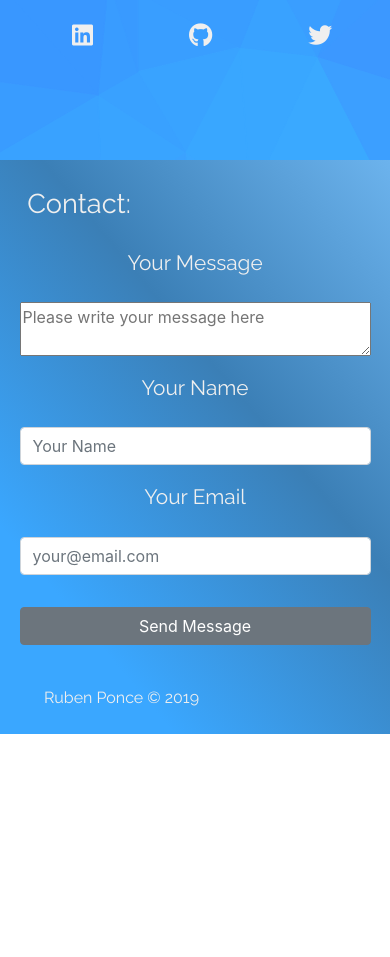
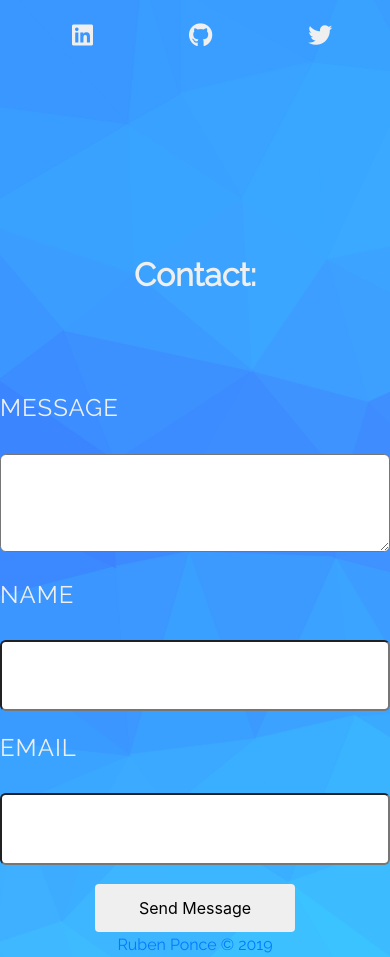
Before and after one commit to RubenPonce/react-portfolio, a React (Create React App) app: page /contact in a window 390 px wide. Before the commit the page ends 844 px from the top, so only its background shows below. Built offline with nearby package versions, Linux system fonts and the light colour scheme; a web font is replaced by a local one.

Commit message:
redoing contact form design

```diff
--- a/package.json
+++ b/package.json
@@ -13,7 +13,8 @@
     "react-dom": "^16.8.6",
     "react-router-dom": "^5.0.0",
     "react-scripts": "3.0.1",
-    "reactstrap": "^8.0.0"
+    "reactstrap": "^8.0.0",
+    "styled-components": "^4.3.2"
   },
   "builds": [
     {
--- a/src/App.css
+++ b/src/App.css
@@ -183,21 +183,21 @@ html {
 .project-card:nth-child(odd) {
   flex-direction: row-reverse;
 }
-.text-input {
-  display: flex;
-  flex-direction: column;
-}
+/*.text-input {*/
+/*  display: flex;*/
+/*  flex-direction: column;*/
+/*}*/
 
 .contact-form {
   width: 100%;
   display: flex;
   flex-direction: column;
-  background: linear-gradient(
-    50deg,
-    #3aa7ff 20%,
-    rgb(59, 127, 182) 60%,
-    rgb(108, 179, 237) 100%
-  );
+  /*background: linear-gradient(*/
+  /*  50deg,*/
+  /*  #3aa7ff 20%,*/
+  /*  rgb(59, 127, 182) 60%,*/
+  /*  rgb(108, 179, 237) 100%*/
+  /*);*/
   /* background: linear-gradient(135deg, #efefef 20%,black 60%, purple 100%) */
 }
 .introduction a:hover {
@@ -206,36 +206,7 @@ html {
 nav a:hover {
   color: #3aa7ff;
 }
-.contact-form h2 {
-  color: #efefef;
-  margin: 1em 63% 1em 1em;
-  font-size: 2rem;
-}
-.contact-form input,
-.contact-form textarea {
-  margin: 1em auto;
-  width: 40%;
-}
-.contact-form form {
-  display: flex;
-  flex-direction: column;
-}
-.contact-form label {
-  font-size: 1.3em;
-  color: #efefef;
-  margin-bottom: 1em 0;
-}
-.footer-container {
-  margin: 1.5em 2em;
-  text-align: left;
-}
-.footer-container a {
-  text-align: left;
-  color: #efefef;
-  margin-top: 1.5em;
-  padding: 0.75em;
-  text-decoration: none;
-}
+
 
 @media (max-width: 1061px) {
   .introduction h1{
@@ -270,12 +241,12 @@ nav a:hover {
     align-self: center;
   }
 
-  .text-input textarea {
-    width: 65%;
-  }
-  .input-label-containers input {
-    width: 65%;
-  }
+  /*.text-input textarea {*/
+  /*  width: 65%;*/
+  /*}*/
+  /*.input-label-containers input {*/
+  /*  width: 65%;*/
+  /*}*/
 }
 @media (max-width: 770px) {
   .project-card:nth-child(odd) {
@@ -316,14 +287,14 @@ nav a:hover {
     align-self: center;
   }
 
-  .text-input textarea {
-    width: 90%;
-  }
-  .input-label-containers input {
-    width: 90%;
-  }
-  .contact-form button {
-    width: 90%;
-    margin: 1em 0;
-  }
+  /*.text-input textarea {*/
+  /*                  width: 90%;*/
+  /*                }*/
+  /*.input-label-containers input {*/
+  /*  width: 90%;*/
+  /*}*/
+  /*.contact-form button {*/
+  /*  width: 90%;*/
+  /*  margin: 1em 0;*/
+  /*}*/
 }
--- a/src/App.js
+++ b/src/App.js
@@ -36,14 +36,7 @@ export class App extends Component {
             );
           }}
         />
-        <Route
-          exact
-          path="/project/"
-          render={props => (
-            <Project {...props} projects={this.state.projects} />
-          )}
-        />
-        <Contact />
+        <Route exact path="/contact" component={Contact}/>
       </div>
     );
   }
--- a/src/components/Contact.js
+++ b/src/components/Contact.js
@@ -1,7 +1,76 @@
 import React, { Component } from "react";
 import axios from "axios";
+import styled from "styled-components"
 import { Form, Label, Input, Button } from "reactstrap";
 import Footer from "./Footer";
+const ContactFormDiv = styled.form`
+max-width: 800px;
+margin: 0 auto;
+display: flex;
+flex-direction: column;
+  h2{
+  text-align: center;
+  margin: 3em 0;
+  color: #efefef;
+  font-weight: 600;
+  }
+   button{
+  border: transparent;
+  width: 200px;
+  border-radius: .25em;
+  padding: .75em .5em;
+  color:
+  margin: .75em;
+  }
+div{
+  label{
+    display: block;
+    text-align: left;
+    color: #efefef;
+    font-size: 1.5rem;
+    text-transform: uppercase
+    letter-spacing: 1px;
+  }
+  input, textarea{
+    width: 100%;
+    margin: 1em 0;
+    font-size: 1.2rem;
+    padding: 1em;
+    border-radius: .3em;
+    color: #495057;
+  }
+
+}
+
+`
+/*
+.contact-form
+.contact-form input,
+.contact-form textarea {
+  margin: 1em auto;
+  width: 40%;
+}
+.contact-form form {
+  display: flex;
+  flex-direction: column;
+}
+.contact-form label {
+  font-size: 1.3em;
+  color: #efefef;
+  margin-bottom: 1em 0;
+}
+.footer-container {
+  margin: 1.5em 2em;
+  text-align: left;
+}
+.footer-container a {
+  text-align: left;
+  color: #efefef;
+  margin-top: 1.5em;
+  padding: 0.75em;
+  text-decoration: none;
+}
+* */
 class Contact extends Component {
   state = {
     name: "",
@@ -47,64 +116,62 @@ class Contact extends Component {
 
   render() {
     return (
-      <div className="contact-form">
+      <ContactFormDiv>
         <h2>Contact:</h2>
-        <Form onSubmit={e => this.FormSubmit(e)}>
-          <div className="input-label-containers">
-            <div className="text-input">
-              <Label className="message" htmlFor="message-Input">
-                Your Message
-              </Label>
+        <form onSubmit={e => this.FormSubmit(e)}>
+<div>
+              <label className="message" htmlFor="message-Input">
+                Message
+              </label>
 
               <textarea
                 onChange={e => this.setState({ message: e.target.value })}
                 name="message"
                 className="message-Input"
                 type="text"
-                placeholder="Please write your message here"
                 value={this.state.message}
                 required
               />
-            </div>
-          </div>
-          <div className="input-label-containers">
-            <Label className="message-name" htmlFor="message-name">
-              Your Name
-            </Label>
-            <Input
+</div>
+          <div>
+            <label className="message-name" htmlFor="message-name">
+              Name
+            </label>
+            <input
               onChange={e => this.setState({ name: e.target.value })}
               name="name"
               className="message-name"
               type="text"
-              placeholder="Your Name"
               value={this.state.name}
             />
-
-            <Label className="message-email" htmlFor="message-email">
-              Your Email
-            </Label>
-            <Input
+          </div>
+          <div>
+            <label className="message-email" htmlFor="message-email">
+              Email
+            </label>
+            <input
               onChange={e => this.setState({ email: e.target.value })}
               name="email"
+              id="message-email"
               className="message-email"
               type="email"
-              placeholder="your@email.com"
               required
               value={this.state.email}
             />
           </div>
-          <div className="Button--container">
-            <Button
+
+
+            <button
               type="submit"
               className="contact-form-btn"
               color={!this.state.sent ? "secondary" : "success"}
             >
               {this.state.ButtonText}
-            </Button>
-          </div>
-        </Form>
+            </button>
+
+        </form>
         <Footer />
-      </div>
+      </ContactFormDiv>
     );
   }
 }
--- a/src/components/Navigation.js
+++ b/src/components/Navigation.js
@@ -25,7 +25,7 @@ export default class Navigation extends React.Component {
     <div  className="nav">
           <Route path="/project/:id" render={()=><Link to="/"  >Projects </Link>} />
           <a href="https://sourcerer.io/rubenponce" target="_blank" rel="noopener noreferrer">Technologies Used</a>
-          <a href="#contact">Contact</a>
+          <Link to="/contact">Contact</Link>
 
     </div>
     <div className="social-links">
```
Also changed, not shown: src/components/Login/Login.js (added, +67 -0 lines), 1 other file (tests, documents, lock files or other folders).
